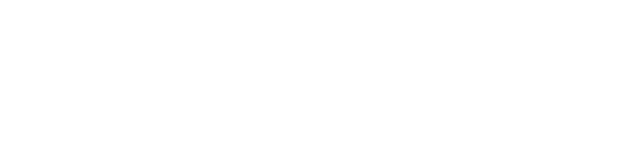
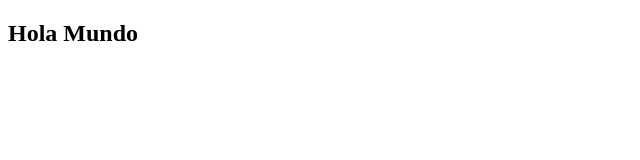
Before and after one commit to JmArias1/jorge, a plain HTML site: page index.html in a window 1280 px wide. Shown: the whole page, without its empty margins (0-640 px from the left). Drawn offline with nearby package versions, Linux system fonts and the light colour scheme.

Commit message:
Texto de prueba

```diff
--- a/index.html
+++ b/index.html
@@ -15,7 +15,9 @@
 
      <script src="https://ajax.googleapis.com/ajax/libs/jquery/1.5.2/jquery.min.js"></script>
 
-     <div></div>
+     <div>
+         <h2>Hola Mundo</h2>
+     </div>
 
 </body>
 </html>
```
